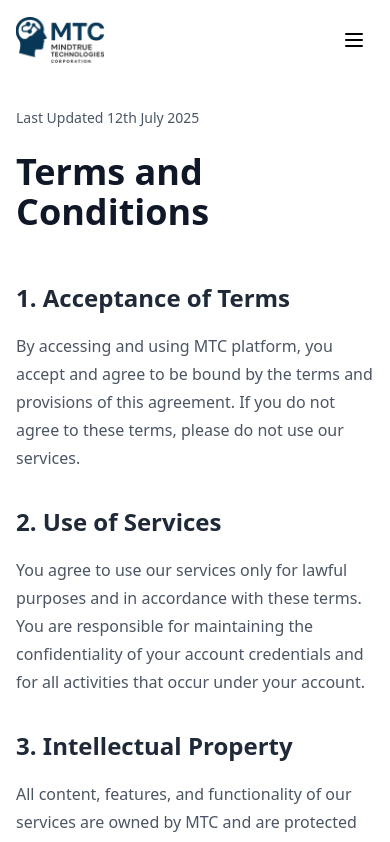
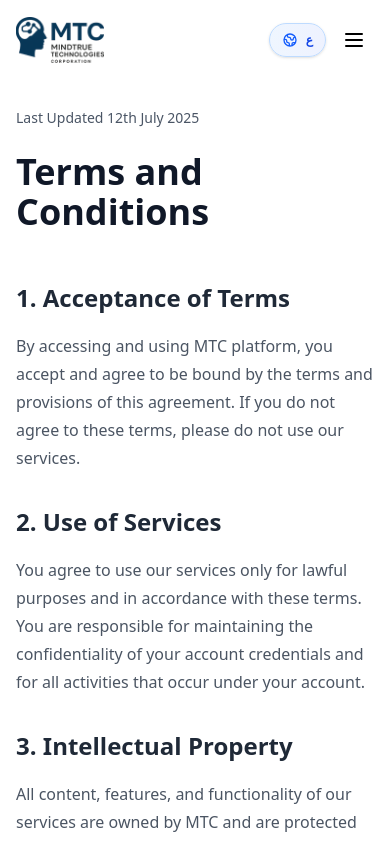
Before and after one commit to abriniLeaf/MTC, a React (Vite) app: page /terms in a window 390 px wide. Shown: the top 842 px of the page. Built offline with nearby package versions, Linux system fonts and the light colour scheme.

Commit message:
feat: update language switcher UI and improve responsive layout across components

```diff
--- a/src/components/Header.tsx
+++ b/src/components/Header.tsx
@@ -183,8 +183,10 @@ const Header: React.FC = () => {
           </div>
 
           {/* Mobile Menu Button */}
+          <div className="lg:hidden flex items-center gap-2">
+            <LanguageSwitcher />
             <button
-            className="lg:hidden p-2"
+              className="p-2"
               onClick={() => setIsMobileMenuOpen(!isMobileMenuOpen)}
               aria-label="Toggle menu"
             >
@@ -211,6 +213,7 @@ const Header: React.FC = () => {
                 )}
               </svg>
             </button>
+          </div>
         </div>
 
         {/* Mobile Menu */}
@@ -271,7 +274,7 @@ const Header: React.FC = () => {
                       </svg>
                       {t('nav.search')}
                     </button>
-                    <button className="px-6 py-2.5 rounded-full bg-pink-500 hover:bg-pink-600 text-white font-medium transition-colors duration-200">
+                    <button className="px-6 py-2.5 rounded-full bg-pink-600 hover:bg-pink-700 text-white font-medium transition-colors duration-200">
                       {t('nav.applyClient')}
                     </button>
                     <button className="px-6 py-2.5 rounded-full bg-blue-900 hover:bg-blue-950 text-white font-medium transition-colors duration-200">
@@ -330,7 +333,6 @@ const Header: React.FC = () => {
                     </div>
                   </div>
                 )}
-                <LanguageSwitcher />
               </div>
             </nav>
           </div>
--- a/src/components/LanguageSwitcher.tsx
+++ b/src/components/LanguageSwitcher.tsx
@@ -7,12 +7,12 @@ const LanguageSwitcher: React.FC = () => {
   return (
     <button
       onClick={toggleLanguage}
-      className="relative flex items-center gap-2 px-3 py-2 xl:px-4 rounded-full bg-gradient-to-r from-blue-50 to-indigo-50 hover:from-blue-100 hover:to-indigo-100 border border-blue-200 hover:border-blue-300 transition-all duration-300 shadow-sm hover:shadow-md flex-shrink-0 group"
+      className="relative flex items-center gap-2 px-3 py-2 xl:px-4 rounded-full bg-gradient-to-r from-blue-50 to-indigo-50 hover:from-blue-100 hover:to-indigo-100 border border-blue-200 hover:border-blue-300 transition-all duration-200 shadow-sm hover:shadow-md flex-shrink-0 group"
       aria-label="Toggle Language"
     >
       {/* Globe Icon */}
       <svg
-        className="w-4 h-4 xl:w-5 xl:h-5 text-blue-600 group-hover:text-blue-700 transition-colors duration-200"
+        className="w-4 h-4 xl:w-5 xl:h-5 text-blue-600 group-hover:text-blue-700 transition-colors"
         fill="none"
         stroke="currentColor"
         viewBox="0 0 24 24"
@@ -26,12 +26,14 @@ const LanguageSwitcher: React.FC = () => {
       </svg>
 
       {/* Language Text */}
-      <span className="text-xs xl:text-sm font-semibold text-blue-700 group-hover:text-blue-800 transition-colors duration-200 whitespace-nowrap">
-        {language === 'en' ? 'عربي' : 'EN'}
+      <span className="text-xs xl:text-sm font-semibold text-blue-700 group-hover:text-blue-800 transition-colors whitespace-nowrap">
+        {language === 'en' ? 'ع' : 'EN'}
       </span>
 
-      {/* Animated indicator */}
-      <div className="absolute inset-0 rounded-full bg-gradient-to-r from-blue-400 to-indigo-400 opacity-0 group-hover:opacity-10 transition-opacity duration-300"></div>
+      {/* Tooltip on hover - hidden on mobile */}
+      <span className="hidden lg:block absolute -bottom-8 left-1/2 -translate-x-1/2 bg-gray-900 text-white text-xs px-2 py-1 rounded opacity-0 group-hover:opacity-100 transition-opacity duration-200 pointer-events-none whitespace-nowrap z-50">
+        {language === 'en' ? 'Switch to Arabic' : 'Switch to English'}
+      </span>
     </button>
   );
 };
--- a/src/sections/UniqueApproach.tsx
+++ b/src/sections/UniqueApproach.tsx
@@ -14,11 +14,11 @@ const UniqueApproach = () => {
     <section className="py-16 mt-15 px-4 md:px-8 lg:px-16 bg-white">
       <div className="max-w-7xl mx-auto">
         {/* Section Header */}
-        <div className="mb-12 flex flex-col md:flex-row md:justify-between md:items-end gap-1">
-          <h2 className="text-4xl md:text-7xl font-extrabold text-gray-900 md:flex-1 md:mr-10 whitespace-pre">
+        <div className="mb-12 flex flex-col lg:flex-row lg:justify-between lg:items-end gap-4 lg:gap-6">
+          <h2 className="text-4xl md:text-5xl lg:text-6xl xl:text-7xl font-extrabold text-gray-900 lg:flex-1 lg:mr-6 xl:mr-10">
             {t.title[language as 'en' | 'ar']}
           </h2>
-          <p className=" text-2xl max-w-2xl md:flex-shrink-0">
+          <p className="text-lg md:text-xl lg:text-xl xl:text-2xl max-w-2xl lg:flex-shrink-0 text-gray-600">
             {t.subtitle[language as 'en' | 'ar']}
           </p>
         </div>
```
Lines whose indentation alone changed are shown as unchanged.
